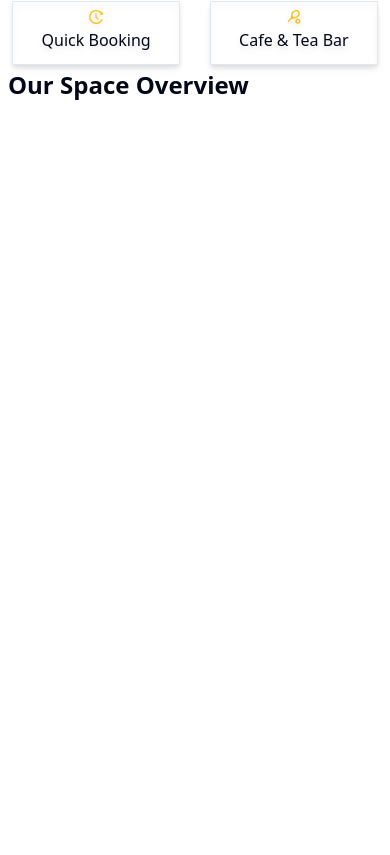
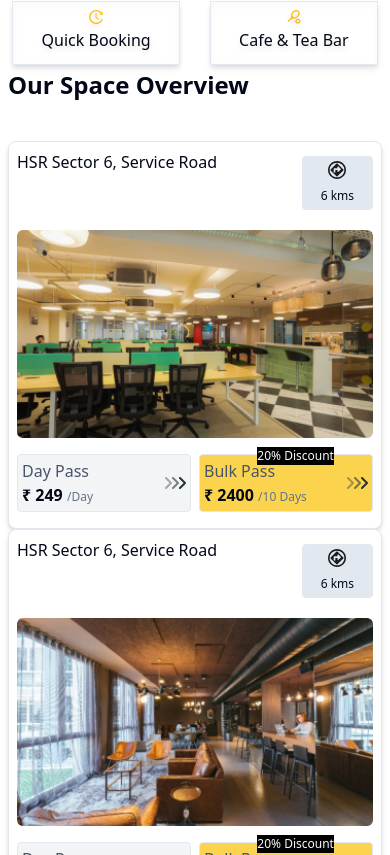
Before and after one commit to richeek45/landingpage-assignment, a React (Vite) app: page / in a window 390 px wide. Shown: the part 789-1644 px from the top of the page. Before the commit the page ends 890 px from the top, so only its background shows below. Built offline with nearby package versions, Linux system fonts and the light colour scheme.

Commit message:
cards responsive

```diff
--- a/src/App.tsx
+++ b/src/App.tsx
@@ -95,7 +95,7 @@ function App() {
 
       <div>
         <Heading text='Our Space Overview' />
-        <div className='flex mt-10 gap-10 flex-wrap justify-between hidden'>
+        <div className='flex mt-10 lg:gap-10 w-full flex-wrap justify-between'>
           {arr3.map(element => (
             <SpaceCard key={element.id} text={element.text} image={element.image} />
           ))}
--- a/src/components/SpaceCard.tsx
+++ b/src/components/SpaceCard.tsx
@@ -9,10 +9,10 @@ import ThreeArrow from "../svg/threearrow.svg?react";
 
 const SpaceCard = ({ text, image }: { text: string, image: string }) => {
 
-  return (<Card className="flex flex-col gap-1 drop-shadow-md w-[30%]">
-    <CardHeader className="flex flex-row gap-10 p-2">
+  return (<Card className="flex flex-col gap-1 drop-shadow-md lg:w-[30%] w-full">
+    <CardHeader className="flex flex-row gap-10 p-2 justify-between">
       <h3 className="text-md font-medium">{text}</h3>
-      <div className="rounded border bg-slate-200 py-2 px-2 flex flex-col items-center gap-2 w-[20%]">
+      <div className="rounded border bg-slate-200 md:py-2 md:px-2 py-1 flex flex-col items-center gap-2 w-[20%]">
         <Arrow/> <p className="text-[12px]">6 kms</p>
       </div>
     </CardHeader>
```
